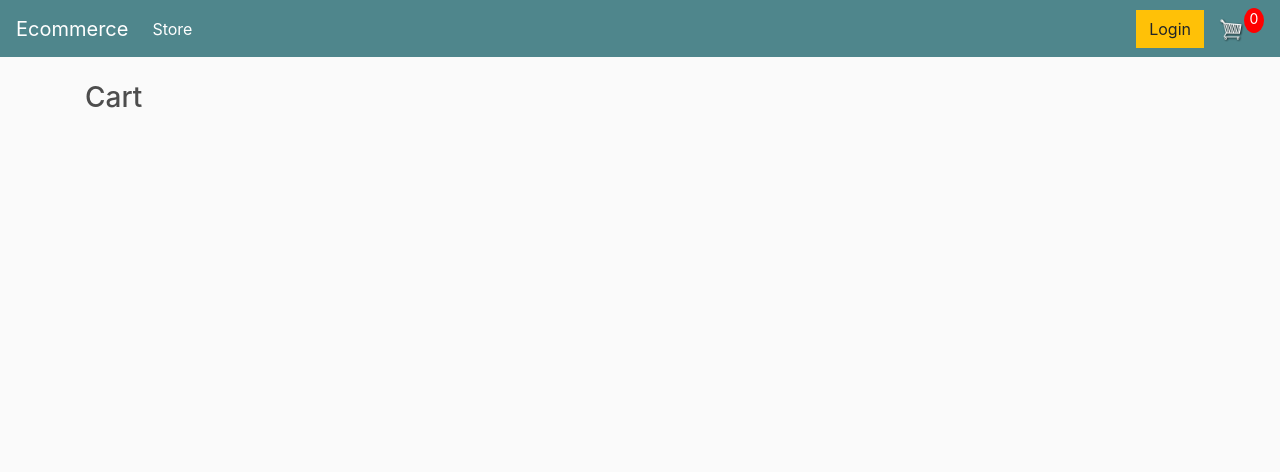
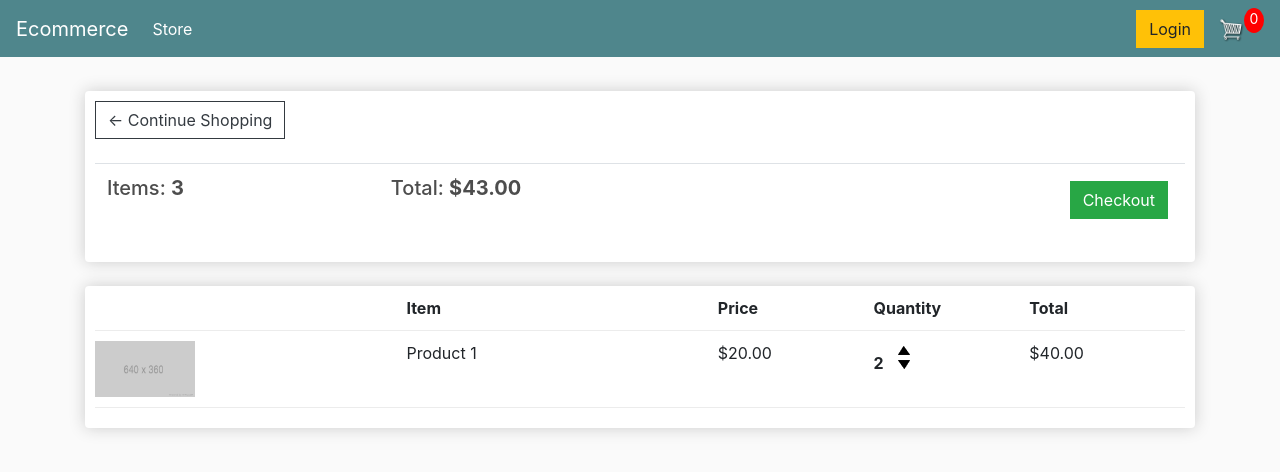
Before and after one commit to J-Pinos3/EJERCICIOS_DJANGO, a Django app: page /cart/ in a window 1280 px wide. Shown: the top 472 px of the page. Run offline with Django 4.2, Linux system fonts and the light colour scheme; lists and menus that the app fills with data are empty; some libraries are stand-ins or nearby versions.

Commit message:
Cart.html it shows the product chosen with its image, and arrows icos also were added

```diff
--- a/ecommerce/store/templates/store/cart.html
+++ b/ecommerce/store/templates/store/cart.html
@@ -3,6 +3,54 @@
 <link rel="stylesheet" type="text/css" href="{% static 'css/main.css' %}">
 
 {% block content %}
-<h3>Cart</h3>
+
+    <div class="row">
+        <div class="col-lg-12">
+            <div class="box-element">
+                <a href="{% url 'store' %}"  class="btn btn-outline-dark">&#x2190; Continue Shopping</a>
+                <br><br>
+                <table class="table">
+                    <tr>
+                        <th><h5>Items: <strong>3</strong> </h5></th>
+                        <th><h5>Total: <strong>$43.00</strong> </h5></th>
+                        <th>
+                            <a style="float: right; margin: 5px;" href="{% url 'checkout' %}" class="btn btn-success">
+                                Checkout
+                            </a>
+                        </th>
+                    </tr>
+                </table>
+            </div>
+
+            <br>
+
+            <div class="box-element">
+                <div class="cart-row">
+                    <div style="flex:2"></div>
+                    <div style="flex:2"> <strong>Item</strong> </div>
+                    <div style="flex:1"> <strong>Price</strong> </div>
+                    <div style="flex:1"> <strong>Quantity</strong> </div>
+                    <div style="flex:1"> <strong>Total</strong> </div>
+                </div>
+
+                <div class="cart-row">
+                    <div style="flex:2">
+                        <img class="row-image" src="{% static 'images/placeholder.png' %}">
+                    </div>
+                    <div style="flex:2"> Product 1 </div>
+                    <div style="flex:1"> $20.00 </div>
+                    <div style="flex:1">
+                        <p class="quantity">2</p>
+                        <div class="quantity">
+                            <img class="chg-quantity" src="{% static 'images/arrow-up.png' %}">
+
+                            <img class="chg-quantity" src="{% static 'images/arrow-down.png' %}">
+                        </div>
+                    </div>
+                    <div style="flex:1"> $40.00 </div>
+                </div>
+            </div>
+        </div>
+    </div>
 
 {% endblock content %}
```
Also changed, not shown: ecommerce/static/images/arrow-down.png (added), ecommerce/static/images/arrow-up.png (added).
